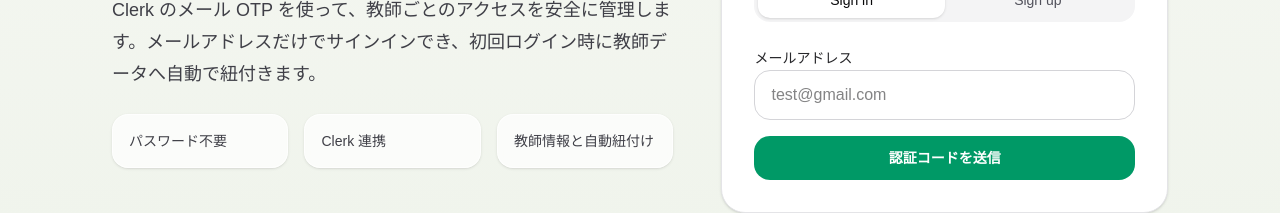
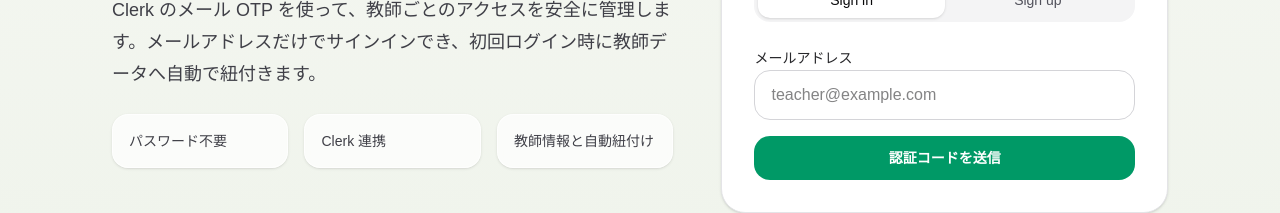
Before and after one commit to Seri-92/sunday-school-attendance, a Next.js app: page / in a window 1280 px wide. Shown: the part 401-614 px from the top of the page. Built offline with nearby package versions, Linux system fonts and the light colour scheme; no server answers.

Commit message:
メールアドレスtest データ変更

```diff
--- a/src/components/auth/email-otp-sign-in.tsx
+++ b/src/components/auth/email-otp-sign-in.tsx
@@ -376,7 +376,7 @@ export function EmailOtpSignIn() {
                 value={signInEmail}
                 onChange={(event) => setSignInEmail(event.target.value)}
                 className="w-full rounded-2xl border border-zinc-300 bg-white px-4 py-3 text-base text-zinc-950 outline-none transition focus:border-emerald-600 focus:ring-2 focus:ring-emerald-200"
-                placeholder="test@gmail.com"
+                placeholder="teacher@example.com"
               />
             </div>
 
--- a/src/db/seed.ts
+++ b/src/db/seed.ts
@@ -26,7 +26,7 @@ const teacherSeed = [
   {
     id: "20260000-0000-4000-8000-000000000101",
     authUserId: null,
-    email: "test@gmail.com",
+    email: "teacher@example.com",
     role: "admin" as const,
     active: true,
   },
```
Also changed, not shown: 1 other file (tests, documents, lock files or other folders).
